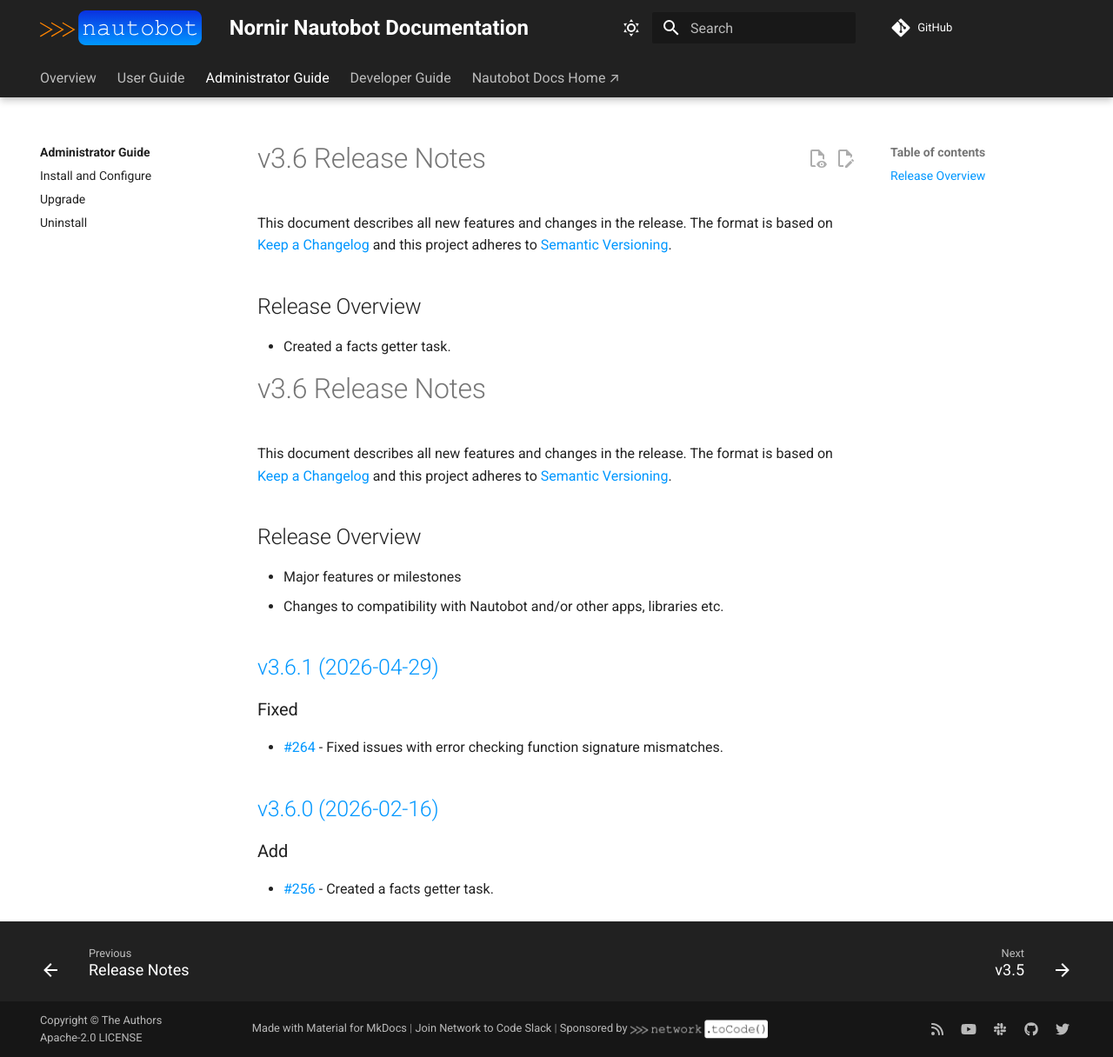
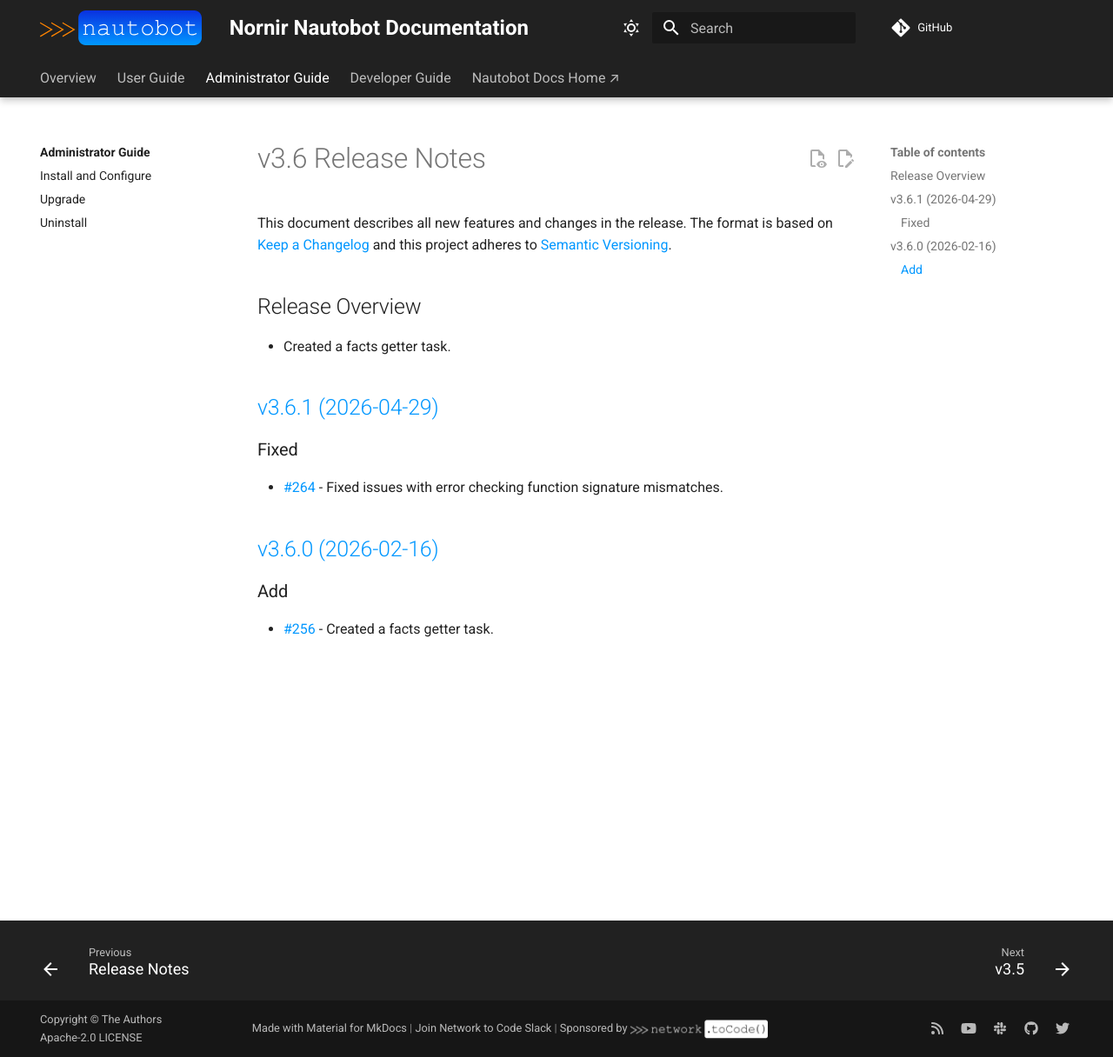
Before and after one commit to nautobot/nornir-nautobot, an MkDocs documentation site: the page built from docs/admin/release_notes/version_3.6.md, in a window 1280 px wide and 1216 px high. Shown: the whole window at 87% size. Built offline with MkDocs 1.6.1 and Material for MkDocs 9.7.7, drawn with Linux system fonts in a browser that asks for light colours; comment, search, counter and statistics services are not loaded.

Commit message:
Apply suggestions from code review
Co-authored-by: Ken Celenza <ken@celenza.org>

```diff
--- a/docs/admin/release_notes/version_3.6.md
+++ b/docs/admin/release_notes/version_3.6.md
@@ -9,14 +9,6 @@
 
 <!-- towncrier release notes start -->
 
-# v3.6 Release Notes
-
-This document describes all new features and changes in the release. The format is based on [Keep a Changelog](https://keepachangelog.com/en/1.0.0/) and this project adheres to [Semantic Versioning](https://semver.org/spec/v2.0.0.html).
-
-## Release Overview
-
-- Major features or milestones
-- Changes to compatibility with Nautobot and/or other apps, libraries etc.
 
 ## [v3.6.1 (2026-04-29)](https://github.com/nautobot/nornir-nautobot/releases/tag/v3.6.1)
 
```
